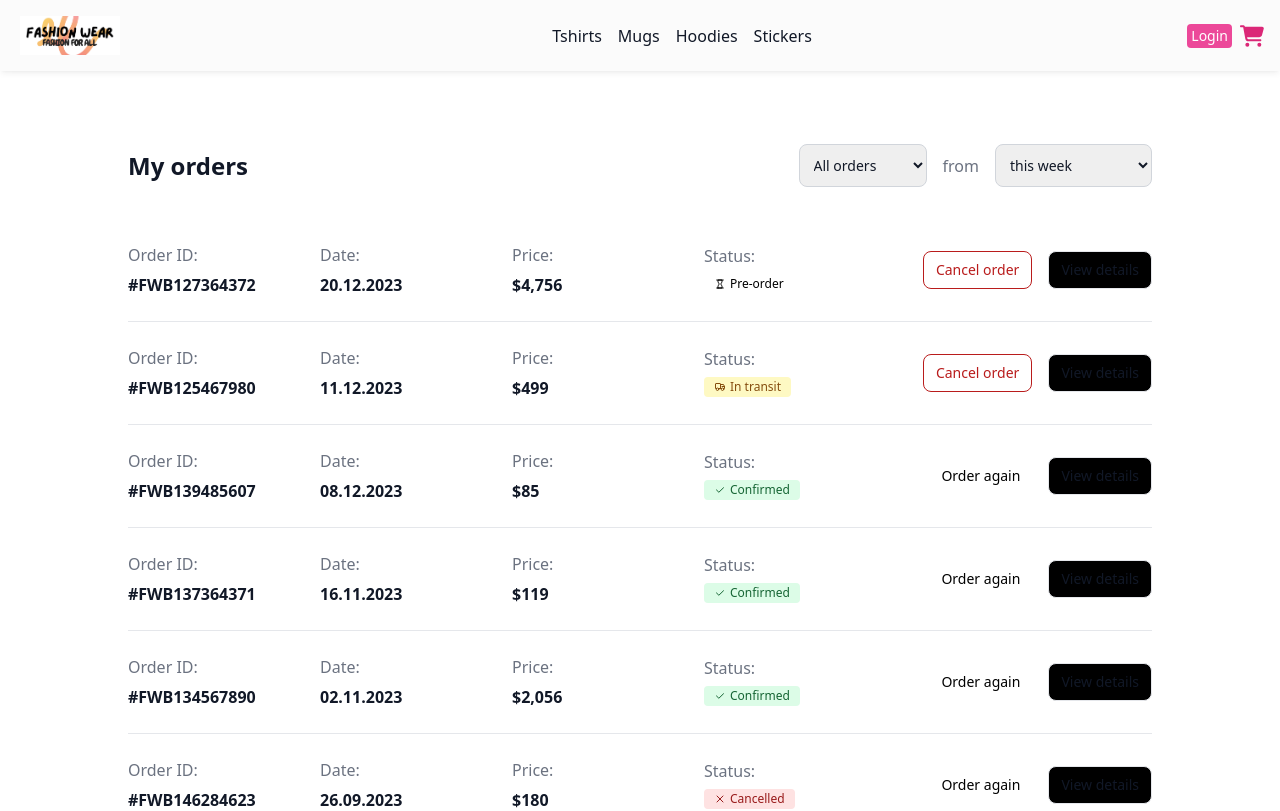
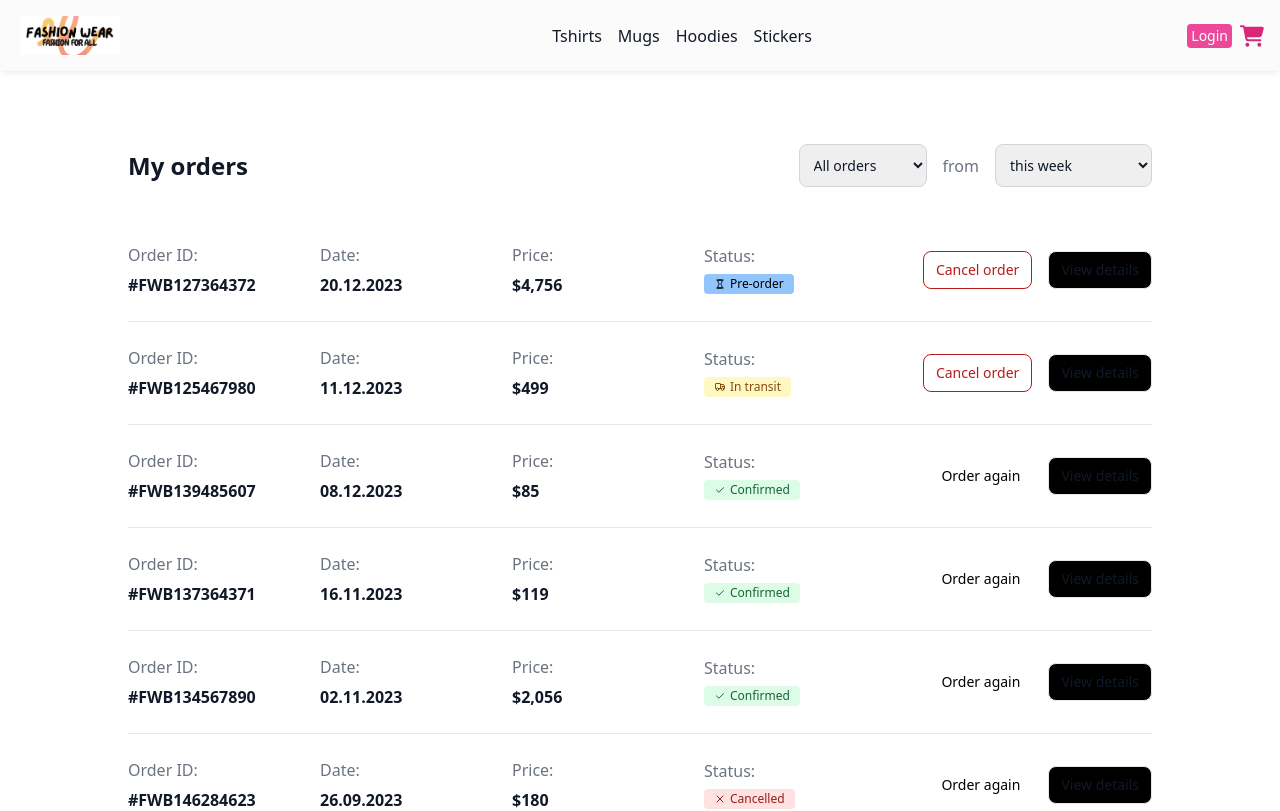
Before and after one commit to Laraib007/Ecommerce-NextJs-Project, a Next.js app: page /orders in a window 1280 px wide. Shown: the top 811 px of the page. Built offline with nearby package versions, Linux system fonts and the light colour scheme.

Commit message:
fixing code

```diff
--- a/src/pages/orders.js
+++ b/src/pages/orders.js
@@ -13,7 +13,7 @@ const orders = () => {
               <label for="order-type" class="sr-only mb-2 block text-sm font-medium text-gray-900 ">Select order type</label>
               <select id="order-type" class="block w-full min-w-[8rem] rounded-lg border border-gray-300  p-2.5 text-sm text-gray-900 focus:border-primary-500 focus:ring-primary-500 dark:border-gray-600   dark:placeholder:text-gray-400 dark:focus:border-primary-500 dark:focus:ring-primary-500">
                 <option selected>All orders</option>
-                <option className='bg-black' value="pre-order">Pre-order</option>
+                <option value="pre-order">Pre-order</option>
                 <option value="transit">In transit</option>
                 <option value="confirmed">Confirmed</option>
                 <option value="cancelled">Cancelled</option>
@@ -57,7 +57,7 @@ const orders = () => {
 
               <dl class="w-1/2 sm:w-1/4 lg:w-auto lg:flex-1">
                 <dt class="text-base font-medium text-gray-500 dark:text-gray-400">Status:</dt>
-                <dd class="me-2 mt-1.5 inline-flex items-center rounded bg-primary-100 px-2.5 py-0.5 text-xs font-medium text-primary-800 dark:bg-primary-900 dark:text-primary-300">
+                <dd class="me-2 mt-1.5 inline-flex items-center rounded bg-blue-300 px-2.5 py-0.5 text-xs font-medium text-primary-800 dark:text-primary-300">
                   <svg class="me-1 h-3 w-3" aria-hidden="true" xmlns="http://www.w3.org/2000/svg" width="24" height="24" fill="none" viewBox="0 0 24 24">
                     <path stroke="currentColor" stroke-linecap="round" stroke-linejoin="round" stroke-width="2" d="M18.5 4h-13m13 16h-13M8 20v-3.333a2 2 0 0 1 .4-1.2L10 12.6a1 1 0 0 0 0-1.2L8.4 8.533a2 2 0 0 1-.4-1.2V4h8v3.333a2 2 0 0 1-.4 1.2L13.957 11.4a1 1 0 0 0 0 1.2l1.643 2.867a2 2 0 0 1 .4 1.2V20H8Z" />
                   </svg>
```
